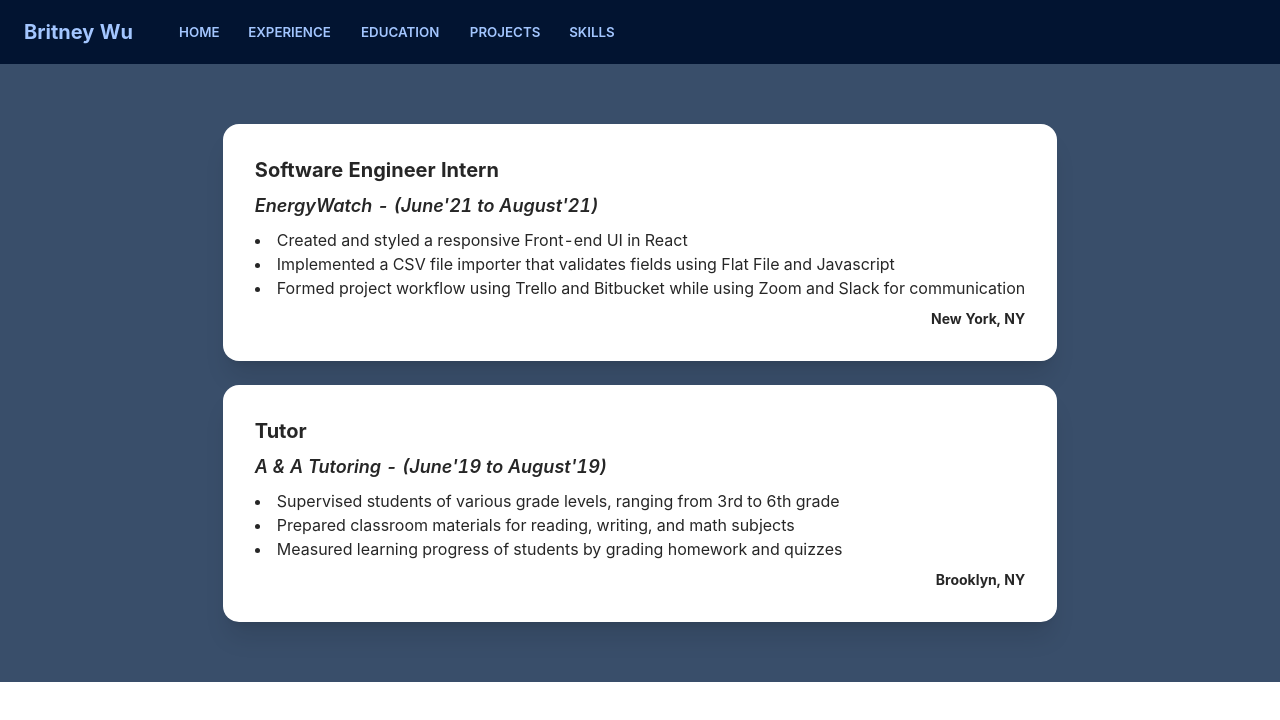
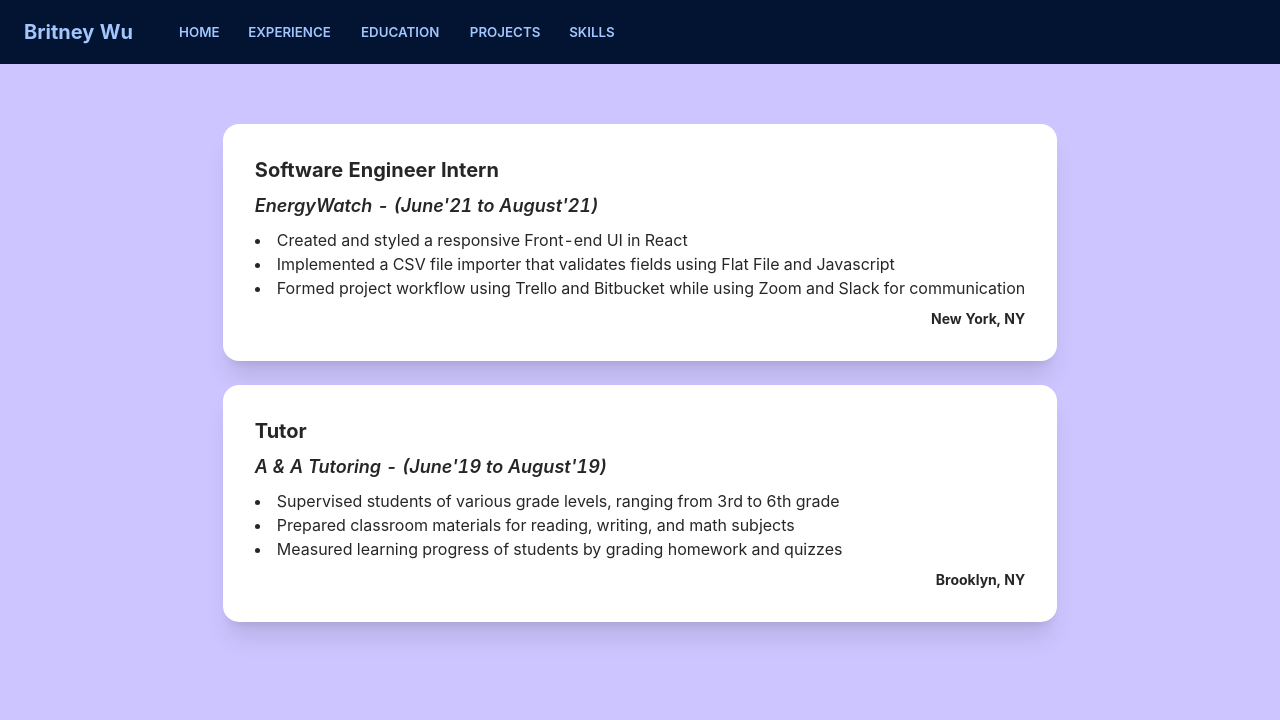
Before and after one commit to bw0123/portfolio-v2, a React (Create React App) app: page /experience in a window 1280 px wide. Shown: the top 720 px of the page. Built offline with nearby package versions, Linux system fonts and the light colour scheme.

Commit message:
fix bg color

```diff
--- a/src/components/Education.jsx
+++ b/src/components/Education.jsx
@@ -4,7 +4,7 @@ import ttplogo from './images/ttp-logo.png'
 
 function Experience() {
     return(
-        <div className='bg-secondary-content flex justify-center h-screen p-12'>
+        <div class='bg-secondary-content flex justify-center h-screen p-12'>
             <div class='flex-col'>
                 <div class='p-3'>
                     <div class='card lg:card-side bg-base-100 shadow-xl'>
--- a/src/components/Experience.jsx
+++ b/src/components/Experience.jsx
@@ -2,13 +2,15 @@ import React from 'react'
 
 function WorkExperience() {
     return(
-        <div className='bg-base-content flex justify-center p-12'>
+        <div class='bg-secondary-content flex justify-center h-screen p-12'>
             <div class='flex-col'>
-                <div className='p-3'>
+                <div class='p-3'>
                     <div class="card lg:card-side bg-base-100 shadow-xl">
                         <div class="card-body">
                             <p class="card-title font-bold text-xl">Software Engineer Intern</p>
-                                <div><p class="italic font-semibold text-lg">EnergyWatch - (June'21 to August'21)</p></div>
+                                <div>
+                                    <p class="italic font-semibold text-lg">EnergyWatch - (June'21 to August'21)</p>
+                                </div>
                                     <ul class="list-disc list-inside text-base text-justify">
                                         <li>Created and styled a responsive Front-end UI in React</li>
                                         <li>Implemented a CSV file importer that validates fields using Flat File and Javascript</li>
@@ -20,7 +22,7 @@ function WorkExperience() {
                         </div>
                     </div>
                 </div>
-                <div className='p-3'>
+                <div class='p-3'>
                     <div class="card lg:card-side bg-base-100 shadow-xl">
                         <div class="card-body">
                             <p class="card-title font-bold text-xl">Tutor</p>
```
